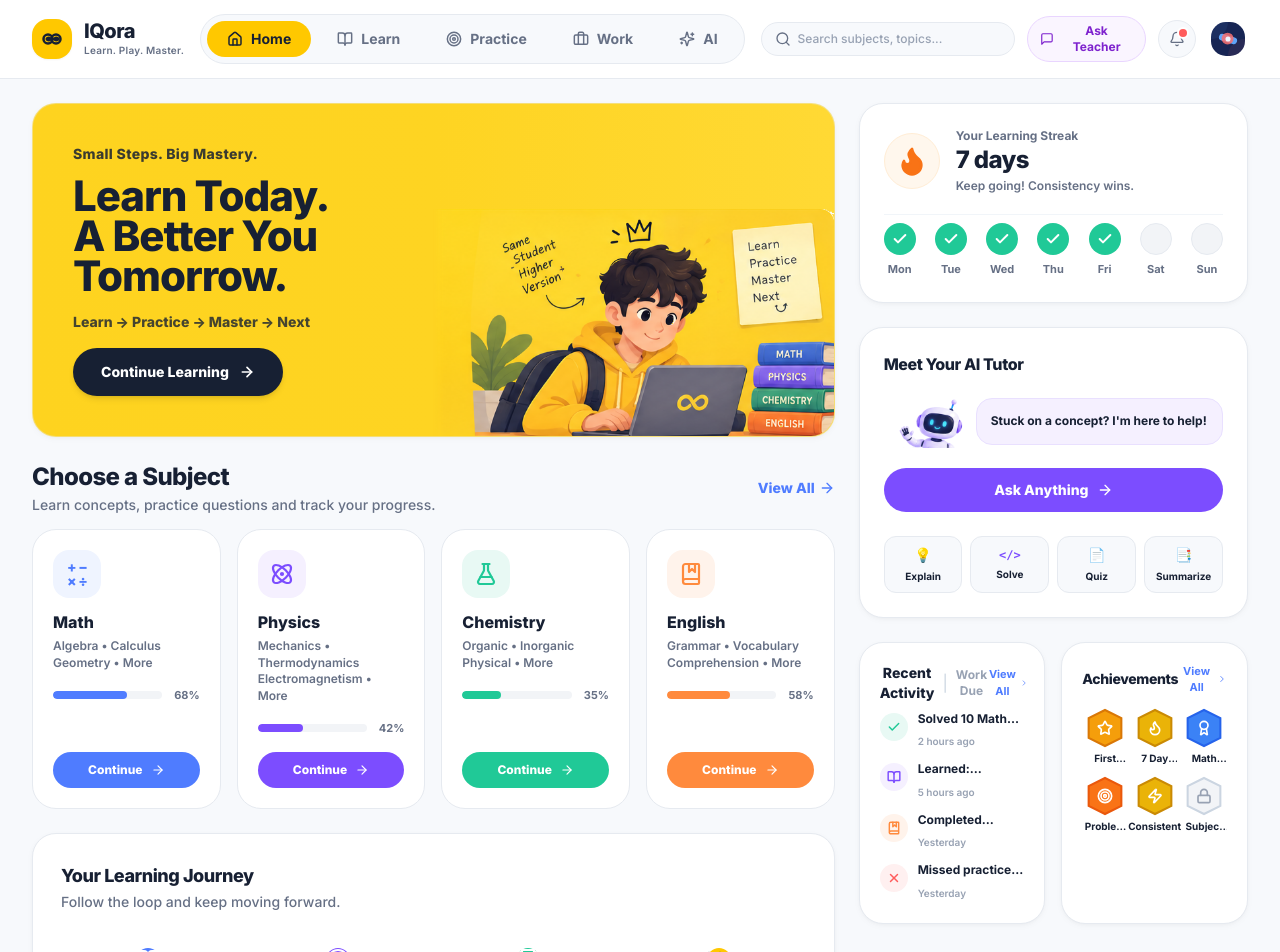
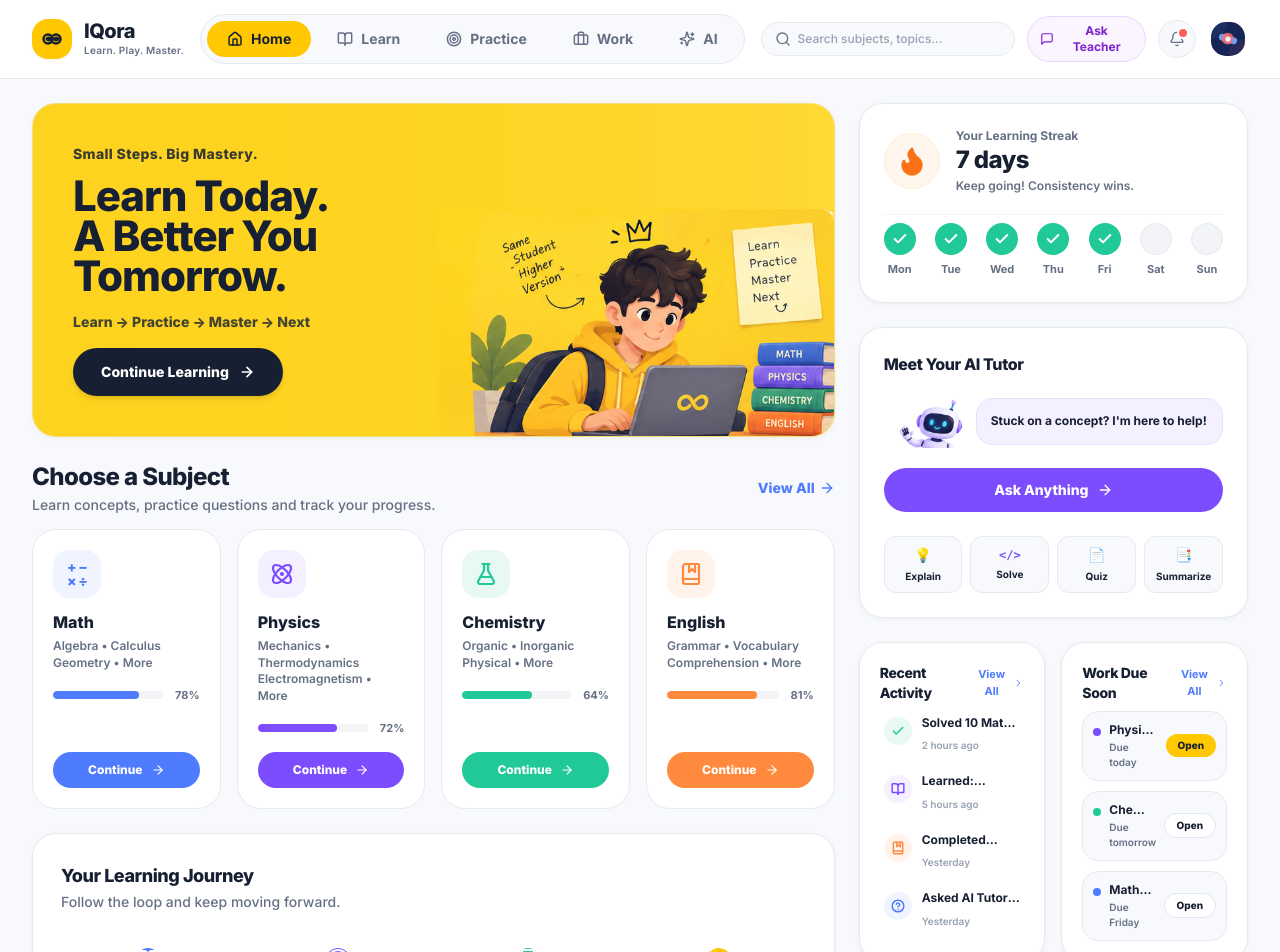
Before and after one commit to lord-TJAI/IQora, a React (Vite) app: page /student/home in a window 1280 px wide. Shown: the top 952 px of the page. Built offline with nearby package versions, Linux system fonts and the light colour scheme.

Commit message:
feat: enhance StudentHome component with dynamic mastery loading and update recent activities to link to relevant paths

```diff
--- a/src/features/student/Home.tsx
+++ b/src/features/student/Home.tsx
@@ -1,39 +1,41 @@
-import React, { useState } from 'react';
+import React from 'react';
 import { useNavigate } from 'react-router-dom';
-import { useAuthStore } from '@/stores/authStore';
+import { getAllSubjects } from '@/data/curriculum';
+import { demoTasks } from '@/demo/demoData';
 import {
   ArrowRight,
   Flame,
-  Star,
   BookOpen,
   Target,
   Trophy,
   FastForward,
   Check,
-  X,
   Atom,
   FlaskConical,
   BookMarked,
   Calculator,
-  Award,
-  Zap,
-  Lock,
   ChevronRight,
+  HelpCircle,
 } from 'lucide-react';
 import { cn } from '@/utils/cn';
 
 export const StudentHome: React.FC = () => {
   const navigate = useNavigate();
-  const { studentData } = useAuthStore();
-  const [activeTab, setActiveTab] = useState<'activity' | 'work'>('activity');
 
-  // 4 Subjects matching demo_screen.png aesthetic
+  // Dynamically load mastery from curriculum so percentages in Home & Learn always match 100%
+  const curriculumSubjects = getAllSubjects();
+  const getSubjectMastery = (id: string, fallback: number) => {
+    const s = curriculumSubjects.find((subj) => subj.id === id);
+    return s ? s.overallMastery : fallback;
+  };
+
+  // 4 Subjects matching demo_screen.png aesthetic & Learn page mastery %
   const subjects = [
     {
       id: 'mathematics',
       name: 'Math',
       topics: 'Algebra • Calculus\nGeometry • More',
-      mastery: 68,
+      mastery: getSubjectMastery('mathematics', 78),
       accentColor: '#4F7CFF',
       bgColor: '#EFF4FF',
       btnColor: 'bg-[#4F7CFF] hover:bg-[#3D6CE6] text-white',
@@ -45,7 +47,7 @@ export const StudentHome: React.FC = () => {
       id: 'physics',
       name: 'Physics',
       topics: 'Mechanics • Thermodynamics\nElectromagnetism • More',
-      mastery: 42,
+      mastery: getSubjectMastery('physics', 72),
       accentColor: '#7C4DFF',
       bgColor: '#F5F0FF',
       btnColor: 'bg-[#7C4DFF] hover:bg-[#6C3AE8] text-white',
@@ -57,7 +59,7 @@ export const StudentHome: React.FC = () => {
       id: 'chemistry',
       name: 'Chemistry',
       topics: 'Organic • Inorganic\nPhysical • More',
-      mastery: 35,
+      mastery: getSubjectMastery('chemistry', 64),
       accentColor: '#20C997',
       bgColor: '#E8F9F4',
       btnColor: 'bg-[#20C997] hover:bg-[#1BAF83] text-white',
@@ -69,7 +71,7 @@ export const StudentHome: React.FC = () => {
       id: 'english',
       name: 'English',
       topics: 'Grammar • Vocabulary\nComprehension • More',
-      mastery: 58,
+      mastery: getSubjectMastery('english', 81),
       accentColor: '#FF8A3D',
       bgColor: '#FFF3EB',
       btnColor: 'bg-[#FF8A3D] hover:bg-[#E87528] text-white',
@@ -90,13 +92,13 @@ export const StudentHome: React.FC = () => {
     { day: 'Sun', completed: false },
   ];
 
-  // Recent Activity matching demo_screen.png
+  // Recent Activity matching actual student actions
   const recentActivities = [
     {
       id: 'act-1',
       title: 'Solved 10 Math questions',
       time: '2 hours ago',
-      type: 'success',
+      path: '/student/practice/mathematics',
       icon: Check,
       color: '#20C997',
       bgColor: '#E8F9F4',
@@ -105,7 +107,7 @@ export const StudentHome: React.FC = () => {
       id: 'act-2',
       title: "Learned: Newton's Laws",
       time: '5 hours ago',
-      type: 'learn',
+      path: '/student/learn/physics',
       icon: BookOpen,
       color: '#7C4DFF',
       bgColor: '#F5F0FF',
@@ -114,56 +116,41 @@ export const StudentHome: React.FC = () => {
       id: 'act-3',
       title: 'Completed English Vocabulary Set 1',
       time: 'Yesterday',
-      type: 'learn',
+      path: '/student/learn/english',
       icon: BookMarked,
       color: '#FF8A3D',
       bgColor: '#FFF3EB',
     },
     {
       id: 'act-4',
-      title: 'Missed practice goal',
+      title: 'Asked AI Tutor: Redox Balancing',
       time: 'Yesterday',
-      type: 'missed',
-      icon: X,
-      color: '#FF5C5C',
-      bgColor: '#FFF0F0',
+      path: '/student/ai?mode=explain',
+      icon: HelpCircle,
+      color: '#4F7CFF',
+      bgColor: '#EFF4FF',
     },
   ];
 
-  // Work due soon (for toggle tab)
-  const workDue = [
-    {
-      id: 'task-1',
-      title: 'Physics Electrostatics Assignment',
-      dueLabel: 'Due today',
-      urgent: true,
-      color: '#7C4DFF',
-    },
-    {
-      id: 'task-2',
-      title: 'Chemistry Electrochemistry Homework',
-      dueLabel: 'Due tomorrow',
-      urgent: false,
-      color: '#20C997',
-    },
-    {
-      id: 'task-3',
-      title: 'Mathematics Calculus Practice Test',
-      dueLabel: 'Due Friday',
-      urgent: false,
-      color: '#4F7CFF',
-    },
-  ];
-
-  // Hexagonal badges for Achievements matching demo_screen.png
-  const achievements = [
-    { id: '1', name: 'First Steps', fill: '#F59E0B', border: '#D97706', icon: Star, locked: false },
-    { id: '2', name: '7 Day Streak', fill: '#EAB308', border: '#CA8A04', icon: Flame, locked: false },
-    { id: '3', name: 'Math Starter', fill: '#3B82F6', border: '#2563EB', icon: Award, locked: false },
-    { id: '4', name: 'Problem Solver', fill: '#F97316', border: '#EA580C', icon: Target, locked: false },
-    { id: '5', name: 'Consistent', fill: '#EAB308', border: '#CA8A04', icon: Zap, locked: false },
-    { id: '6', name: 'Subject Master', fill: '#E2E8F0', border: '#CBD5E1', icon: Lock, locked: true },
-  ];
+  // Work due soon (Real functional assignments linking to /student/work/:id)
+  const upcomingTasks = demoTasks.slice(0, 3).map((task) => ({
+    id: task.id,
+    title: task.title,
+    subject: task.subjectName,
+    dueLabel:
+      task.id === 'task-1'
+        ? 'Due today'
+        : task.id === 'task-2'
+        ? 'Due tomorrow'
+        : 'Due Friday',
+    urgent: task.id === 'task-1',
+    color:
+      task.subjectId === 'physics'
+        ? '#7C4DFF'
+        : task.subjectId === 'chemistry'
+        ? '#20C997'
+        : '#4F7CFF',
+  }));
 
   return (
     <div className="max-w-[1440px] mx-auto space-y-6 animate-in fade-in duration-300">
@@ -497,35 +484,17 @@ export const StudentHome: React.FC = () => {
             </div>
           </div>
 
-          {/* 3. RECENT ACTIVITY & ACHIEVEMENTS (2-Column Grid matching demo_screen.png) */}
+          {/* 3. RECENT ACTIVITY & WORK DUE (2-Column Grid matching demo_screen.png aesthetic) */}
           <div className="grid grid-cols-1 sm:grid-cols-2 gap-4">
-            {/* Card A: Recent Activity / Work Due */}
+            {/* Card A: Recent Activity (View All redirects to /student/work) */}
             <div className="bg-white rounded-3xl border border-[#E6EAF0] p-4 sm:p-5 shadow-subtle flex flex-col justify-between space-y-4">
               <div>
                 <div className="flex items-center justify-between pb-2">
-                  <div className="flex items-center gap-2">
+                  <h4 className="text-sm font-black text-[#172033] tracking-tight">
+                    Recent Activity
+                  </h4>
                   <button
-                      onClick={() => setActiveTab('activity')}
-                      className={cn(
-                        'text-sm font-black transition-colors cursor-pointer',
-                        activeTab === 'activity' ? 'text-[#172033]' : 'text-[#98A2B3] hover:text-[#172033]'
-                      )}
-                    >
-                      Recent Activity
-                    </button>
-                    <span className="text-slate-300">|</span>
-                    <button
-                      onClick={() => setActiveTab('work')}
-                      className={cn(
-                        'text-xs font-bold transition-colors cursor-pointer',
-                        activeTab === 'work' ? 'text-[#4F7CFF]' : 'text-[#98A2B3] hover:text-[#172033]'
-                      )}
-                    >
-                      Work Due
-                    </button>
-                  </div>
-                  <button
-                    onClick={() => navigate(activeTab === 'activity' ? '/student/profile' : '/student/work')}
+                    onClick={() => navigate('/student/work')}
                     className="text-[11px] font-bold text-[#4F7CFF] hover:underline flex items-center gap-0.5 cursor-pointer"
                   >
                     <span>View All</span>
@@ -533,21 +502,23 @@ export const StudentHome: React.FC = () => {
                   </button>
                 </div>
 
-                {/* Tab 1: Recent Activity */}
-                {activeTab === 'activity' && (
                 <div className="space-y-2.5">
                   {recentActivities.map((act) => {
                     const IconComponent = act.icon;
                     return (
-                        <div key={act.id} className="flex items-start gap-2.5">
                       <div
-                            className="w-7 h-7 rounded-full flex items-center justify-center flex-shrink-0 mt-0.5"
+                        key={act.id}
+                        onClick={() => navigate(act.path)}
+                        className="flex items-start gap-2.5 p-1 rounded-xl hover:bg-slate-50 transition-colors cursor-pointer group"
+                      >
+                        <div
+                          className="w-7 h-7 rounded-full flex items-center justify-center flex-shrink-0 mt-0.5 group-hover:scale-105 transition-transform"
                           style={{ backgroundColor: act.bgColor, color: act.color }}
                         >
                           <IconComponent className="w-3.5 h-3.5 stroke-[2.5]" />
                         </div>
                         <div className="min-w-0 flex-1">
-                            <p className="text-xs font-bold text-[#172033] leading-snug line-clamp-1">
+                          <p className="text-xs font-bold text-[#172033] group-hover:text-[#4F7CFF] transition-colors leading-snug line-clamp-1">
                             {act.title}
                           </p>
                           <span className="text-[10px] font-semibold text-[#98A2B3]">
@@ -558,44 +529,18 @@ export const StudentHome: React.FC = () => {
                     );
                   })}
                 </div>
-                )}
-
-                {/* Tab 2: Work Due */}
-                {activeTab === 'work' && (
-                  <div className="space-y-2.5">
-                    {workDue.map((item) => (
-                      <div
-                        key={item.id}
-                        onClick={() => navigate(`/student/work/${item.id}`)}
-                        className="flex items-center justify-between p-2 rounded-xl bg-slate-50 hover:bg-slate-100 transition-colors cursor-pointer"
-                      >
-                        <div className="min-w-0 pr-2">
-                          <p className="text-xs font-bold text-[#172033] truncate">
-                            {item.title}
-                          </p>
-                          <span className="text-[10px] font-semibold text-[#667085]">
-                            {item.dueLabel}
-                          </span>
-                        </div>
-                        <span className="text-[10px] font-bold px-2 py-1 rounded-full bg-[#172033] text-white flex-shrink-0">
-                          Open
-                        </span>
-                      </div>
-                    ))}
-                  </div>
-                )}
               </div>
             </div>
 
-            {/* Card B: Achievements (Hexagonal Badges matching demo_screen.png) */}
+            {/* Card B: Work Due Soon (Replacing Achievements with fully functional work widget) */}
             <div className="bg-white rounded-3xl border border-[#E6EAF0] p-4 sm:p-5 shadow-subtle flex flex-col justify-between space-y-4">
               <div>
                 <div className="flex items-center justify-between pb-2">
                   <h4 className="text-sm font-black text-[#172033] tracking-tight">
-                    Achievements
+                    Work Due Soon
                   </h4>
                   <button
-                    onClick={() => navigate('/student/profile')}
+                    onClick={() => navigate('/student/work')}
                     className="text-[11px] font-bold text-[#4F7CFF] hover:underline flex items-center gap-0.5 cursor-pointer"
                   >
                     <span>View All</span>
@@ -603,43 +548,44 @@ export const StudentHome: React.FC = () => {
                   </button>
                 </div>
 
-                {/* 3x2 Grid of Hexagonal Badges */}
-                <div className="grid grid-cols-3 gap-y-3 gap-x-1 pt-1">
-                  {achievements.map((badge) => {
-                    const IconComponent = badge.icon;
-                    return (
+                <div className="space-y-2.5">
+                  {upcomingTasks.map((item) => (
                     <div
-                        key={badge.id}
-                        onClick={() => navigate('/student/profile')}
-                        className="flex flex-col items-center text-center group cursor-pointer"
-                        title={badge.name}
+                      key={item.id}
+                      onClick={() => navigate(`/student/work/${item.id}`)}
+                      className="p-2.5 rounded-2xl bg-[#F7F9FC] border border-[#E6EAF0] hover:bg-white hover:border-slate-300 transition-all cursor-pointer flex items-center justify-between gap-2 group"
                     >
-                        {/* Hexagon SVG Badge */}
-                        <div className="relative w-9 h-10 flex items-center justify-center transition-transform group-hover:scale-105">
-                          <svg viewBox="0 0 44 48" className="w-full h-full drop-shadow-2xs">
-                            <polygon
-                              points="22,2 42,12 42,36 22,46 2,36 2,12"
-                              fill={badge.locked ? '#F2F4F7' : badge.fill}
-                              stroke={badge.locked ? '#CBD5E1' : badge.border}
-                              strokeWidth="2.5"
+                      <div className="flex items-start gap-2 min-w-0 flex-1">
+                        <span
+                          className="w-2 h-2 rounded-full mt-1.5 flex-shrink-0"
+                          style={{ backgroundColor: item.color }}
                         />
-                          </svg>
-                          <div
-                            className={cn(
-                              'absolute inset-0 flex items-center justify-center',
-                              badge.locked ? 'text-[#98A2B3]' : 'text-white drop-shadow-xs'
-                            )}
-                          >
-                            <IconComponent className="w-4 h-4 stroke-[2.5]" />
+                        <div className="min-w-0">
+                          <p className="text-xs font-bold text-[#172033] group-hover:text-[#4F7CFF] transition-colors truncate">
+                            {item.title}
+                          </p>
+                          <span className="text-[10px] font-semibold text-[#667085] block mt-0.5">
+                            {item.dueLabel}
+                          </span>
                         </div>
                       </div>
 
-                        <span className="text-[10px] font-bold text-[#172033] mt-1 leading-tight line-clamp-1 max-w-[62px]">
-                          {badge.name}
-                        </span>
+                      <button
+                        onClick={(e) => {
+                          e.stopPropagation();
+                          navigate(`/student/work/${item.id}`);
+                        }}
+                        className={cn(
+                          'px-3 py-1 rounded-full text-[10px] font-black transition-all flex-shrink-0 cursor-pointer shadow-2xs',
+                          item.urgent
+                            ? 'bg-[#FFC800] hover:bg-[#E6B400] text-[#172033]'
+                            : 'bg-white border border-slate-200 hover:bg-slate-100 text-[#172033]'
+                        )}
+                      >
+                        Open
+                      </button>
                     </div>
-                    );
-                  })}
+                  ))}
                 </div>
               </div>
             </div>
```
Also changed, not shown: 1 other file (tests, documents, lock files or other folders). Lines whose indentation alone changed are shown as unchanged.
